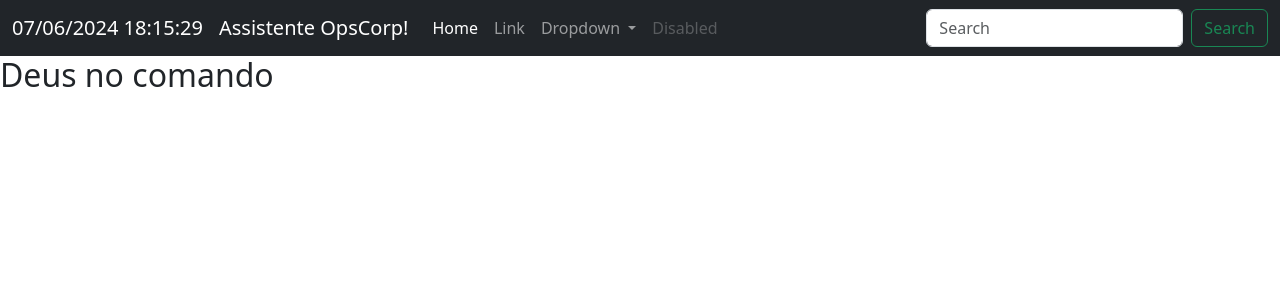
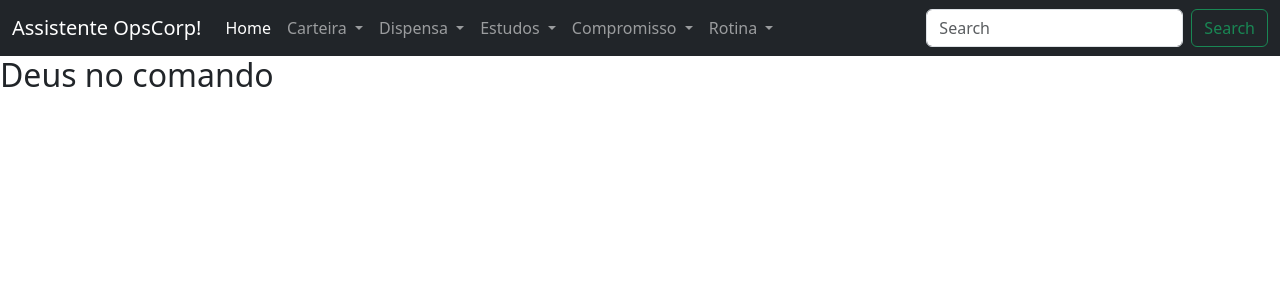
Before and after one commit to OdairPolle/AssistentePessoal, a Flask app: page / in a window 1280 px wide. Shown: the top 300 px of the page. Run offline with Flask 3, Linux system fonts and the light colour scheme.

Commit message:
botoe barra fixa

```diff
--- a/main.py
+++ b/main.py
@@ -2,13 +2,13 @@ from flask import Flask, render_template
 from datetime import datetime
 
 
+data = datetime.now().strftime('%d/%m/%Y')
 app = Flask(__name__)
 
 
 @app.route('/')
 def home():
-    data = datetime.now().strftime('%d/%m/%Y %H:%M:%S')
-    return render_template('home.html', data=data)
+    return render_template('home.html')
 
 
 @app.route('/carteira')
--- a/templates/base.html
+++ b/templates/base.html
@@ -11,22 +11,21 @@
 <body>
     <nav class="navbar navbar-expand-lg navbar-dark bg-dark">
       <div class="container-fluid">
-        <a class="navbar-brand" href="#">{{data}}</a>
-          <a class="navbar-brand" href="#">Assistente OpsCorp!</a>
-        <button class="navbar-toggler" type="button" data-bs-toggle="collapse" data-bs-target="#navbarSupportedContent" aria-controls="navbarSupportedContent" aria-expanded="false" aria-label="Toggle navigation">
+        <a class="navbar-brand">Assistente OpsCorp!</a>
+        <button class="navbar-toggler" type="button" data-bs-toggle="collapse"
+                data-bs-target="#navbarSupportedContent" aria-controls="navbarSupportedContent"
+                aria-expanded="false" aria-label="Toggle navigation">
           <span class="navbar-toggler-icon"></span>
         </button>
         <div class="collapse navbar-collapse" id="navbarSupportedContent">
           <ul class="navbar-nav me-auto mb-2 mb-lg-0">
             <li class="nav-item">
-              <a class="nav-link active" aria-current="page" href="#">Home</a>
-            </li>
-            <li class="nav-item">
-              <a class="nav-link" href="#">Link</a>
+              <a class="nav-link active" aria-current="page" href="home.html">Home</a>
             </li>
             <li class="nav-item dropdown">
-              <a class="nav-link dropdown-toggle" href="#" id="navbarDropdown" role="button" data-bs-toggle="dropdown" aria-expanded="false">
-                Dropdown
+              <a class="nav-link dropdown-toggle" href="#" id="navbarCarteira" role="button"
+                 data-bs-toggle="dropdown" aria-expanded="false">
+                Carteira
               </a>
               <ul class="dropdown-menu" aria-labelledby="navbarDropdown">
                 <li><a class="dropdown-item" href="#">Action</a></li>
@@ -35,8 +34,53 @@
                 <li><a class="dropdown-item" href="#">Something else here</a></li>
               </ul>
             </li>
-            <li class="nav-item">
-              <a class="nav-link disabled" href="#" tabindex="-1" aria-disabled="true">Disabled</a>
+            <li class="nav-item dropdown">
+              <a class="nav-link dropdown-toggle" href="#" id="navbarDispensa" role="button"
+                 data-bs-toggle="dropdown" aria-expanded="false">
+                Dispensa
+              </a>
+              <ul class="dropdown-menu" aria-labelledby="navbarDropdown">
+                <li><a class="dropdown-item" href="#">Action</a></li>
+                <li><a class="dropdown-item" href="#">Another action</a></li>
+                <li><hr class="dropdown-divider"></li>
+                <li><a class="dropdown-item" href="#">Something else here</a></li>
+              </ul>
+            </li>
+            <li class="nav-item dropdown">
+              <a class="nav-link dropdown-toggle" href="#" id="navbarEstudos" role="button"
+                 data-bs-toggle="dropdown" aria-expanded="false">
+                Estudos
+              </a>
+              <ul class="dropdown-menu" aria-labelledby="navbarDropdown">
+                <li><a class="dropdown-item" href="#">Action</a></li>
+                <li><a class="dropdown-item" href="#">Another action</a></li>
+                <li><hr class="dropdown-divider"></li>
+                <li><a class="dropdown-item" href="#">Something else here</a></li>
+              </ul>
+            </li>
+            <li class="nav-item dropdown">
+              <a class="nav-link dropdown-toggle" href="#" id="navbarCompromisso" role="button"
+                 data-bs-toggle="dropdown" aria-expanded="false">
+                Compromisso
+              </a>
+              <ul class="dropdown-menu" aria-labelledby="navbarDropdown">
+                <li><a class="dropdown-item" href="#">Action</a></li>
+                <li><a class="dropdown-item" href="#">Another action</a></li>
+                <li><hr class="dropdown-divider"></li>
+                <li><a class="dropdown-item" href="#">Something else here</a></li>
+              </ul>
+            </li>
+            <li class="nav-item dropdown">
+              <a class="nav-link dropdown-toggle" href="#" id="navbarRotina" role="button"
+                 data-bs-toggle="dropdown" aria-expanded="false">
+                Rotina
+              </a>
+              <ul class="dropdown-menu" aria-labelledby="navbarDropdown">
+                <li><a class="dropdown-item" href="#">Action</a></li>
+                <li><a class="dropdown-item" href="#">Another action</a></li>
+                <li><hr class="dropdown-divider"></li>
+                <li><a class="dropdown-item" href="#">Something else here</a></li>
+              </ul>
             </li>
           </ul>
           <form class="d-flex">
```
